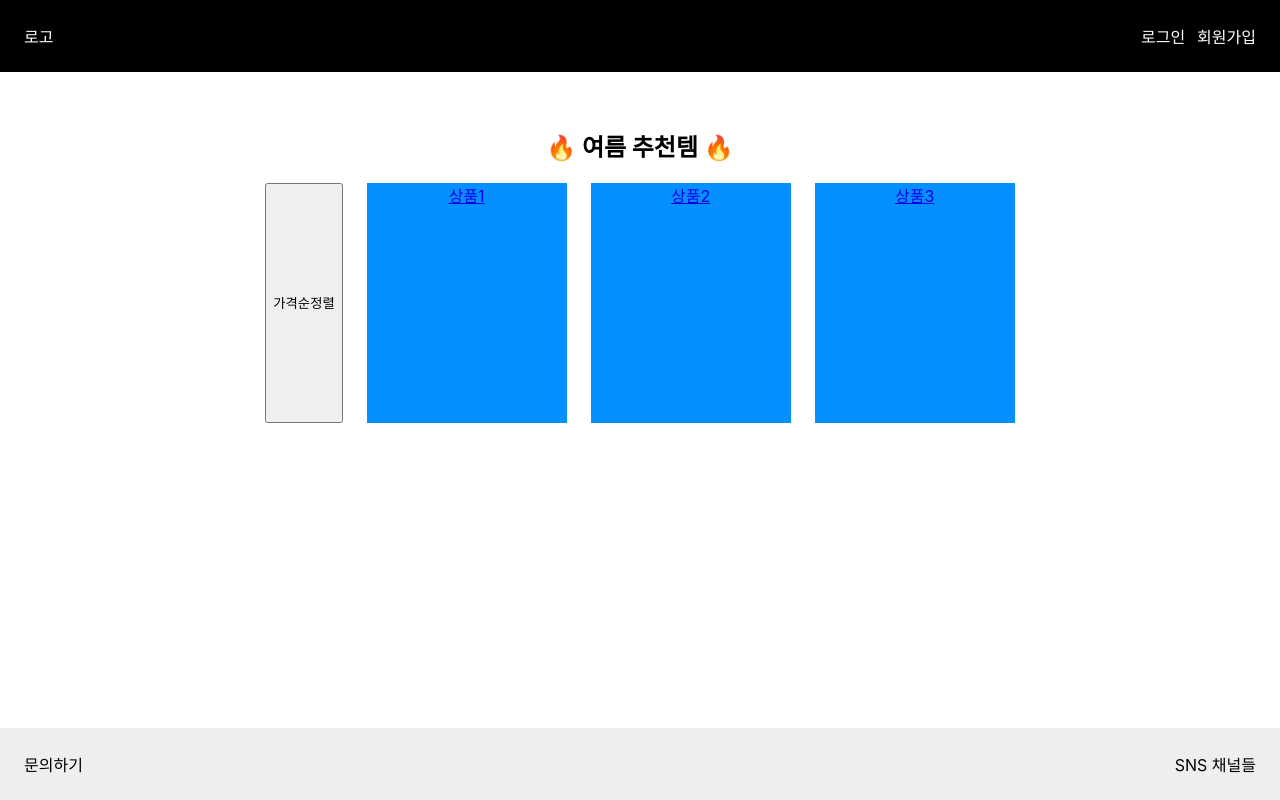
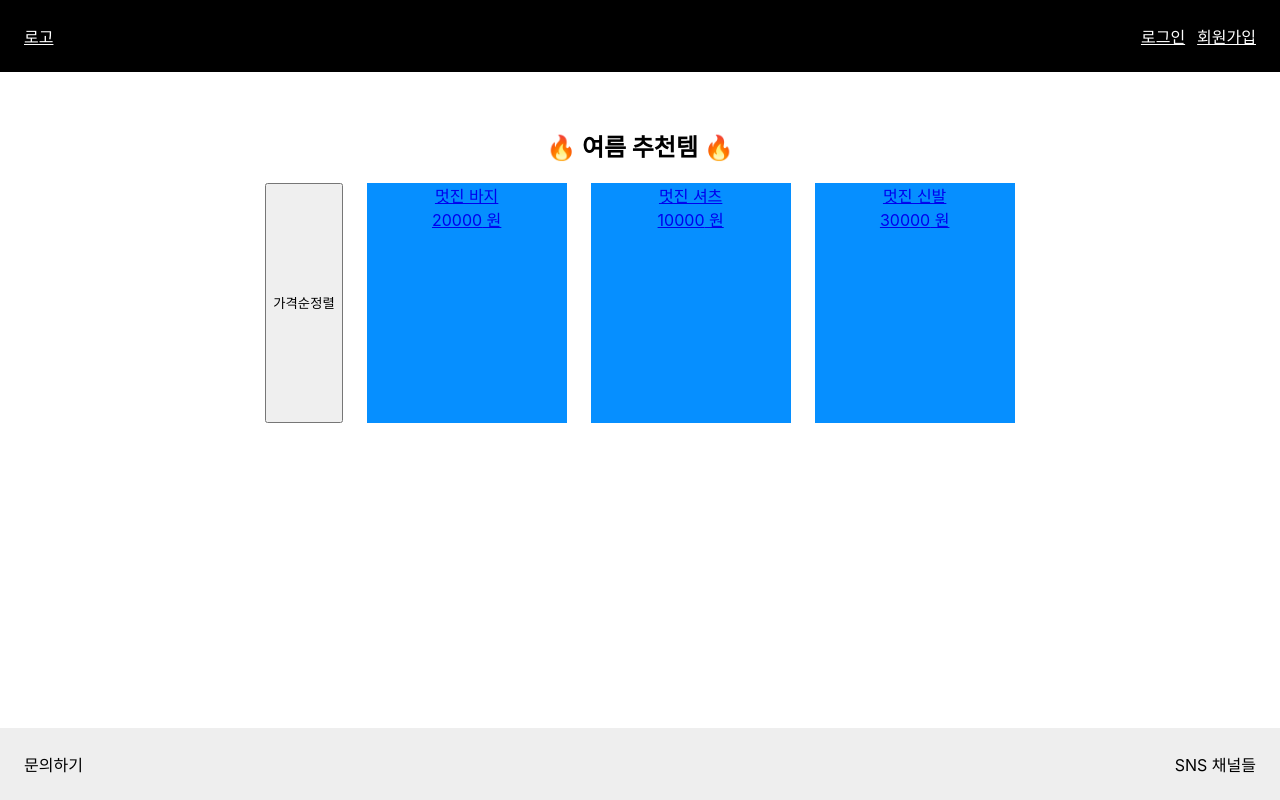
Before and after one commit to DevelopSoo/react-tutorial, a React (Create React App) app: page /products in a window 1280 px wide. Built offline with nearby package versions, Linux system fonts and the light colour scheme.

Commit message:
update: add state

```diff
--- a/src/App.js
+++ b/src/App.js
@@ -4,14 +4,44 @@ import Products from "./pages/Products";
 import Product from "./pages/Product";
 import Layout from "./pages/Layout";
 import { Link } from "react-router-dom";
+import { useState } from "react";
+import { nanoid } from "nanoid";
+import Login from "./pages/Login";
+import Signup from "./pages/Signup";
 
 function App() {
+  const [products, setProducts] = useState([
+    {
+      id: nanoid(),
+      name: "멋진 바지",
+      price: 20000,
+      options: [28, 30, 32],
+      likes: 100,
+    },
+    {
+      id: nanoid(),
+      name: "멋진 셔츠",
+      price: 10000,
+      options: ["small", "medium", "large"],
+      likes: 200,
+    },
+    {
+      id: nanoid(),
+      name: "멋진 신발",
+      price: 30000,
+      options: [230, 240, 250, 260, 270],
+      likes: 300,
+    },
+  ]);
+
   return (
     <Routes>
       <Route element={<Layout />}>
-        <Route path="/" element={<Main />} />
-        <Route path="/products" element={<Products />} />
-        <Route path="/products/:id" element={<Product />} />
+        <Route path="/" element={<Main products={products} />} />
+        <Route path="/products" element={<Products products={products} />} />
+        <Route path="/products/:id" element={<Product products={products} />} />
+        <Route path="/login" element={<Login />} />
+        <Route path="/signup" element={<Signup />} />
       </Route>
       <Route
         path="*"
--- a/src/pages/Layout.jsx
+++ b/src/pages/Layout.jsx
@@ -1,5 +1,6 @@
 import React from "react";
 import { Outlet } from "react-router";
+import { Link } from "react-router-dom";
 
 export default function Layout() {
   return (
@@ -21,15 +22,36 @@ export default function Layout() {
           color: "white",
         }}
       >
-        <div>로고</div>
+        <Link
+          to="/"
+          style={{
+            color: "white",
+          }}
+        >
+          <div>로고</div>
+        </Link>
         <div
           style={{
             display: "flex",
             gap: "12px",
           }}
         >
-          <div>로그인</div>
-          <div>회원가입</div>
+          <Link
+            to="/login"
+            style={{
+              color: "white",
+            }}
+          >
+            <div>로그인</div>
+          </Link>
+          <Link
+            to="/signup"
+            style={{
+              color: "white",
+            }}
+          >
+            <div>회원가입</div>
+          </Link>
         </div>
       </header>
       <Outlet />
--- /dev/null
+++ b/src/pages/Login.jsx
@@ -0,0 +1,5 @@
+import React from "react";
+
+export default function Login() {
+  return <div>로그인 페이지입니다</div>;
+}
--- a/src/pages/Main.jsx
+++ b/src/pages/Main.jsx
@@ -1,7 +1,7 @@
 import React from "react";
 import { Link, useNavigate } from "react-router-dom";
 
-export default function Main() {
+export default function Main({ products }) {
   const navigate = useNavigate();
   return (
     <>
@@ -43,33 +43,22 @@ export default function Main() {
               gap: "24px",
             }}
           >
+            {products.map((product) => {
+              return (
                 <div
+                  key={product.id}
                   style={{
                     width: "200px",
                     height: "240px",
                     backgroundColor: "#068FFF",
+                    color: "white",
                   }}
                 >
-              상품1
+                  <div>{product.name}</div>
+                  <div>{product.price} 원</div>
                 </div>
-            <div
-              style={{
-                width: "200px",
-                height: "240px",
-                backgroundColor: "#068FFF",
-              }}
-            >
-              상품2
-            </div>
-            <div
-              style={{
-                width: "200px",
-                height: "240px",
-                backgroundColor: "#068FFF",
-              }}
-            >
-              상품3
-            </div>
+              );
+            })}
             <Link to="/products">더보기</Link>
           </div>
         </section>
--- a/src/pages/Product.jsx
+++ b/src/pages/Product.jsx
@@ -1,8 +1,11 @@
-import React from "react";
+import React, { useState } from "react";
 import { useParams } from "react-router";
 
-export default function Product() {
+export default function Product({ products }) {
   const { id } = useParams();
+  const [size, setSize] = useState("");
+  const product = products.find((product) => product.id === id);
+
   return (
     <>
       <div>
@@ -20,24 +23,33 @@ export default function Product() {
               width: "200px",
               height: "240px",
               backgroundColor: "#068FFF",
+              color: "white",
             }}
           >
-            {/* 여기에 id값 추가 */}
-            상품{id}
+            <div>{product.name}</div>
           </div>
           <div>
-            <h3>가격: ~~~~</h3>
-            <h3>좋아요: ~~~~</h3>
+            <h3>가격: {product.price} 원</h3>
+            <h3>좋아요: {product.likes} 개</h3>
             <h3>구매옵션</h3>
             <select
               style={{
                 width: "100px",
               }}
+              onChange={(e) => {
+                setSize(e.target.value);
+              }}
             >
-              <option>옵션1</option>
-              <option>옵션2</option>
-              <option>옵션3</option>
+              <option>선택하세요</option>
+              {product.options.map((option) => {
+                return (
+                  <option key={option} value={option}>
+                    {option}
+                  </option>
+                );
+              })}
             </select>
+            <div>구매옵션: {size}</div>
           </div>
         </div>
       </div>
--- a/src/pages/Products.jsx
+++ b/src/pages/Products.jsx
@@ -1,7 +1,7 @@
 import React from "react";
 import { Link, useSearchParams } from "react-router-dom";
 
-export default function Products() {
+export default function Products({ products }) {
   const [searchParams, setSearchParams] = useSearchParams();
   console.log({ searchParams: searchParams.get("sort") });
 
@@ -30,7 +30,9 @@ export default function Products() {
           >
             가격순정렬
           </button>
-          <Link to="/products/1">
+          {products.map((product) => {
+            return (
+              <Link key={product.id} to={`/products/${product.id}`}>
                 <div
                   style={{
                     width: "200px",
@@ -38,31 +40,12 @@ export default function Products() {
                     backgroundColor: "#068FFF",
                   }}
                 >
-              상품1
+                  <div>{product.name}</div>
+                  <div>{product.price} 원</div>
                 </div>
               </Link>
-          <Link to="/products/2">
-            <div
-              style={{
-                width: "200px",
-                height: "240px",
-                backgroundColor: "#068FFF",
-              }}
-            >
-              상품2
-            </div>
-          </Link>
-          <Link to="/products/3">
-            <div
-              style={{
-                width: "200px",
-                height: "240px",
-                backgroundColor: "#068FFF",
-              }}
-            >
-              상품3
-            </div>
-          </Link>
+            );
+          })}
         </div>
       </div>
     </>
--- /dev/null
+++ b/src/pages/Signup.jsx
@@ -0,0 +1,5 @@
+import React from "react";
+
+export default function Signup() {
+  return <div>회원가입 페이지입니다.</div>;
+}
```
Lines whose indentation alone changed are shown as unchanged.
